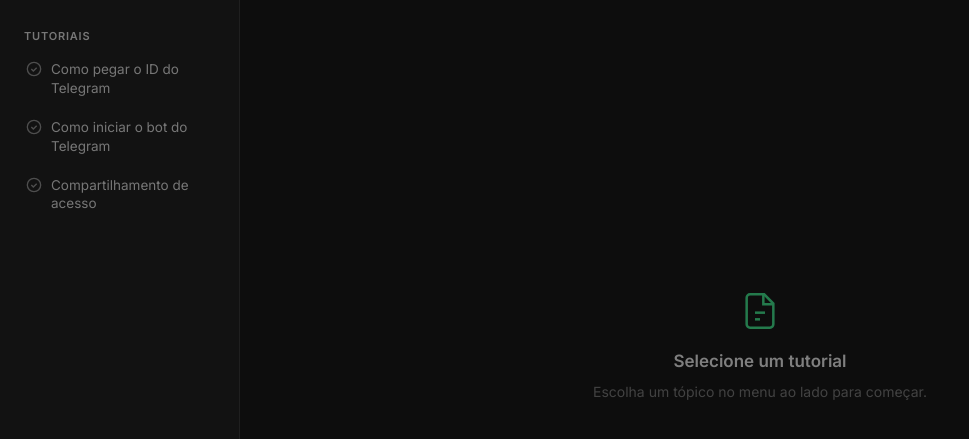
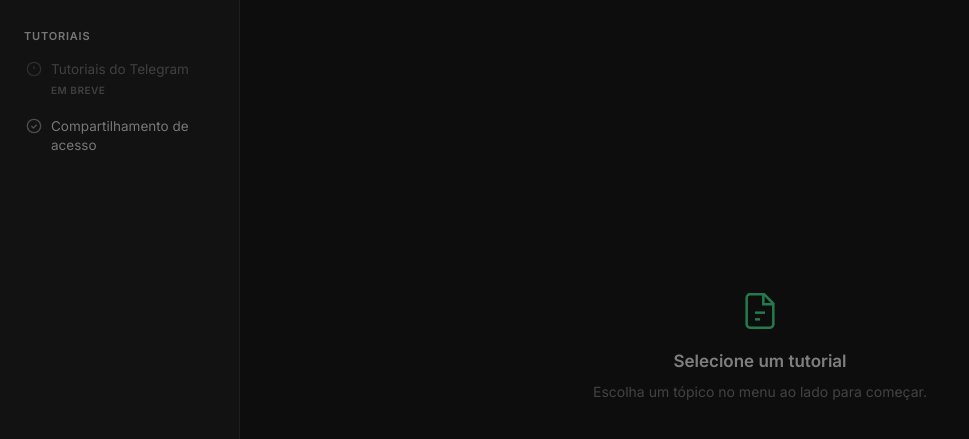
Before and after one commit to kedsondigital/tutorial-venomw, a plain HTML site: page index.html in a window 1280 px wide. Shown: the part 55-494 px from the top of the page, without its empty margins (0-969 px from the left). Drawn offline with Linux system fonts and the light colour scheme.

Commit message:
Disable Telegram topics until videos are ready
Co-Authored-By: Claude Sonnet 4.6 <noreply@anthropic.com>

```diff
--- a/index.html
+++ b/index.html
@@ -21,18 +21,15 @@
       </div>
       <p class="sidebar-label">Tutoriais</p>
       <nav class="sidebar-nav">
-        <button class="nav-item" data-topic="telegram-id" onclick="showTopic(this)">
+        <div class="nav-item nav-item--soon">
           <span class="nav-icon">
-            <svg width="16" height="16" viewBox="0 0 24 24" fill="none" stroke="currentColor" stroke-width="2"><circle cx="12" cy="12" r="10"/><path d="m8 12 3 3 5-5"/></svg>
+            <svg width="16" height="16" viewBox="0 0 24 24" fill="none" stroke="currentColor" stroke-width="2"><circle cx="12" cy="12" r="10"/><line x1="12" y1="8" x2="12" y2="12"/><line x1="12" y1="16" x2="12.01" y2="16"/></svg>
           </span>
-          Como pegar o ID do Telegram
-        </button>
-        <button class="nav-item" data-topic="telegram-bot" onclick="showTopic(this)">
-          <span class="nav-icon">
-            <svg width="16" height="16" viewBox="0 0 24 24" fill="none" stroke="currentColor" stroke-width="2"><circle cx="12" cy="12" r="10"/><path d="m8 12 3 3 5-5"/></svg>
+          <span class="nav-soon-text">
+            Tutoriais do Telegram
+            <span class="soon-badge">Em breve</span>
           </span>
-          Como iniciar o bot do Telegram
-        </button>
+        </div>
         <button class="nav-item" data-topic="bm-acesso" onclick="showTopic(this)">
           <span class="nav-icon">
             <svg width="16" height="16" viewBox="0 0 24 24" fill="none" stroke="currentColor" stroke-width="2"><circle cx="12" cy="12" r="10"/><path d="m8 12 3 3 5-5"/></svg>
--- a/style.css
+++ b/style.css
@@ -127,6 +127,30 @@ html, body {
 
 .nav-item.active .nav-icon {
   opacity: 1;
+}
+
+.nav-item--soon {
+  cursor: default;
+  opacity: 0.45;
+}
+
+.nav-item--soon:hover {
+  background: none;
+  color: var(--text-muted);
+}
+
+.nav-soon-text {
+  display: flex;
+  flex-direction: column;
+  gap: 4px;
+}
+
+.soon-badge {
+  font-size: 10px;
+  font-weight: 600;
+  text-transform: uppercase;
+  letter-spacing: 0.5px;
+  color: var(--text-muted);
 }
 
 /* Content area */
```
